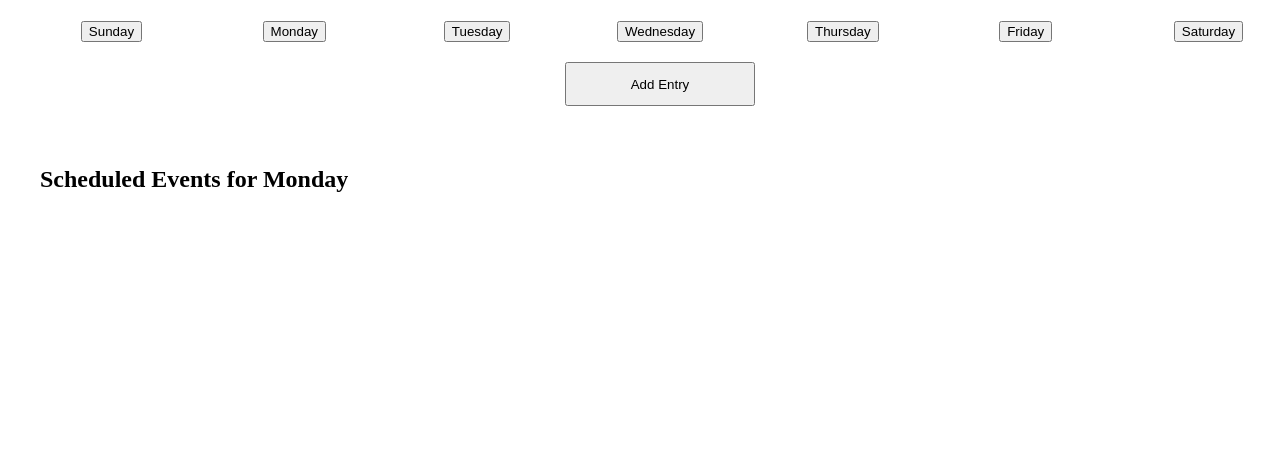
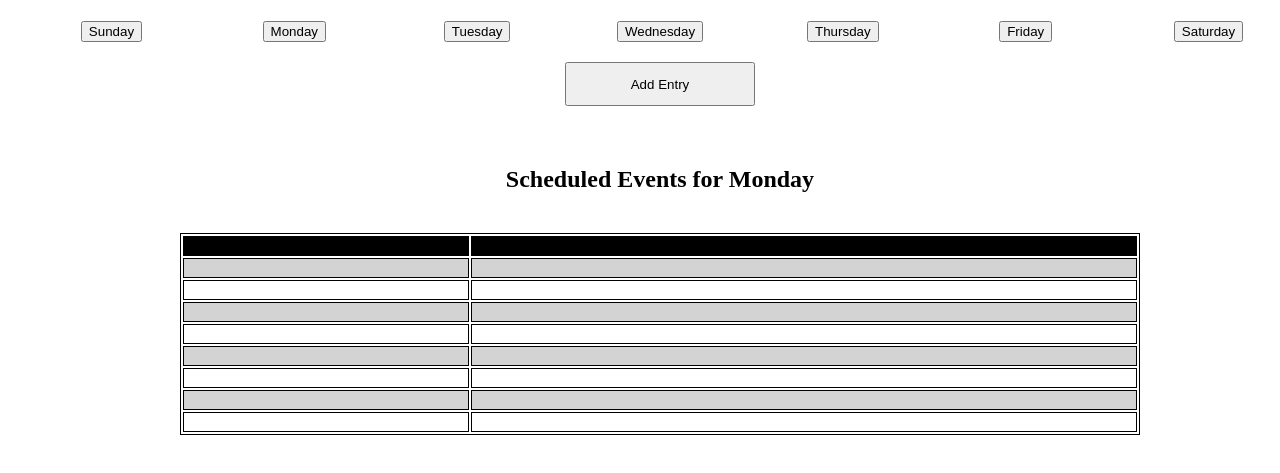
Before and after one commit to alexdenbaugh/week-planner, a plain HTML site: page index.html in a window 1280 px wide. Shown: the part 99-572 px from the top of the page. Drawn offline with Linux system fonts and the light colour scheme.

Commit message:
Alex pretty table

```diff
--- a/index.html
+++ b/index.html
@@ -99,12 +99,12 @@
       </div>
       <div class="row grid">
         <div class="row table-title">
-        <h2>Scheduled Events for Monday</h2>
+          <h2>Scheduled Events for Monday</h2>
         </div>
         <table>
           <thead>
             <tr>
-              <th></th>
+              <th class="first-column-table"></th>
               <th></th>
             </tr>
           </thead>
--- a/styles.css
+++ b/styles.css
@@ -71,11 +71,40 @@ select {
   justify-content: center;
 }
 
+.grid {
+  flex-wrap: wrap;
+  justify-content: center;
+}
+
+.table-title {
+  justify-content: center;
+}
+
+table {
+  /* display: grid; */
+  flex-basis: 75%;
+  border: black thin solid;
+}
+
 th {
   color: white;
   background-color: black;
+  height: 20px;
+}
+
+.first-column-table {
+  width: 30%;
+}
+
+tr {
+  height: 20px;
+}
+
+th,
+td {
+  border: black thin solid;
 }
 
 tr:nth-child(2n + 1) {
-background-color: lightgray;
+  background-color: lightgray;
 }
```
